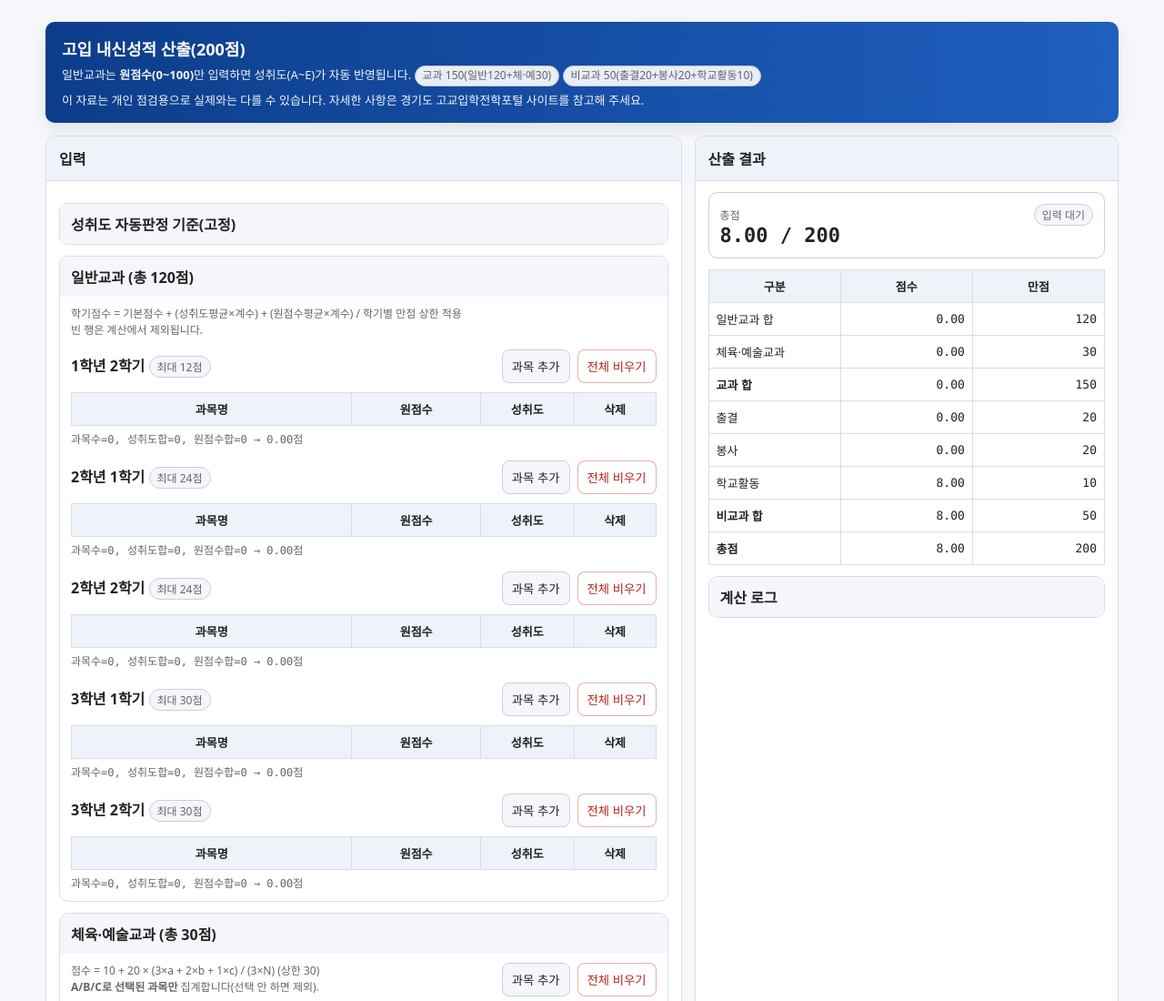
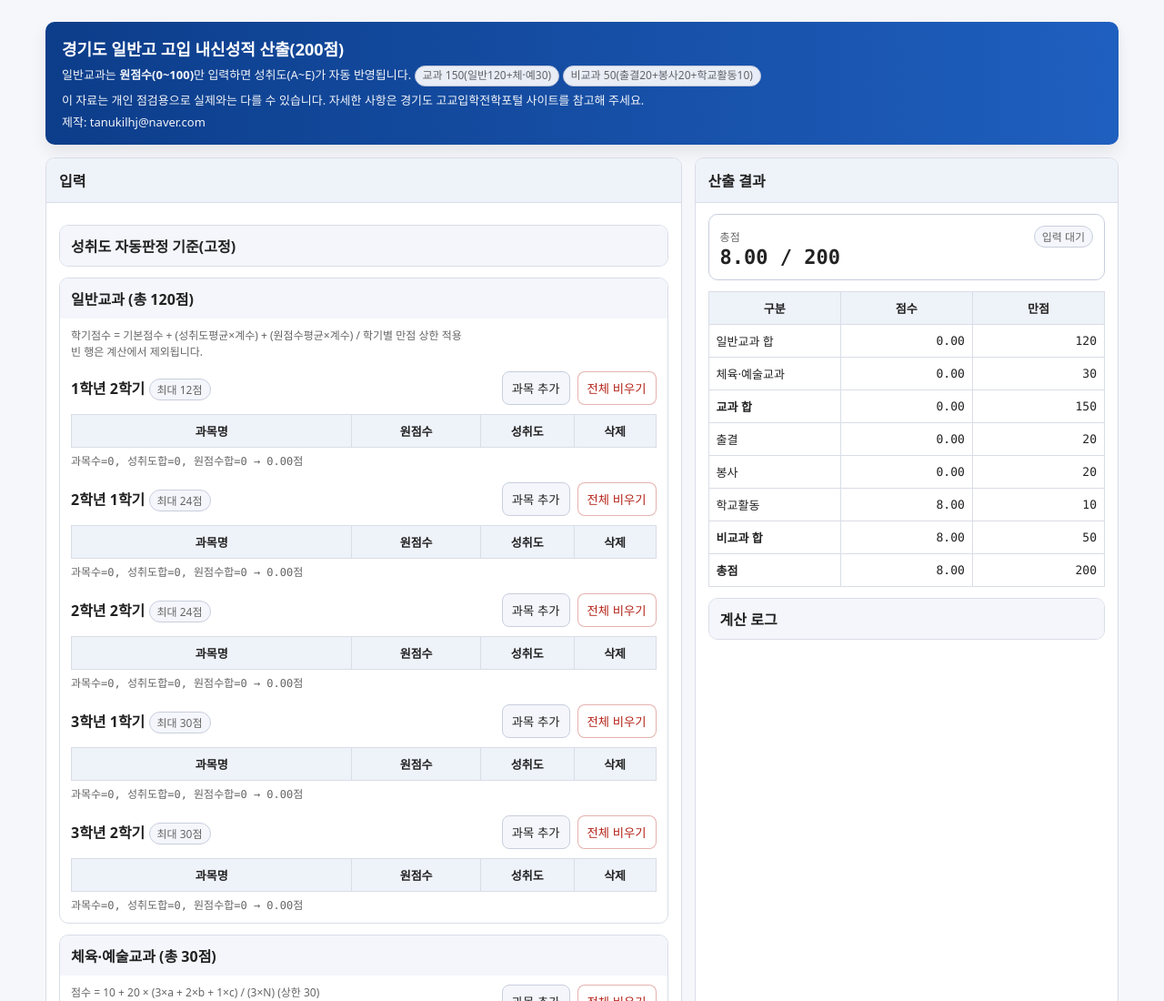
Before and after one commit to jjomilee/highenter, a plain HTML site: page index.html in a window 1280 px wide. Shown: the top 1100 px of the page at 91% size. Drawn offline with Linux system fonts and the light colour scheme.

Commit message:
Update title and header for clarity

```diff
--- a/index.html
+++ b/index.html
@@ -3,7 +3,7 @@
 <head>
   <meta charset="utf-8" />
   <meta name="viewport" content="width=device-width, initial-scale=1" />
-  <title>고입 내신성적 산출(200점)</title>
+  <title>경기도 일반고 고입 내신성적 산출(200점)</title>
   <style>
     :root{
       --bg:#f6f7fb; --card:#fff; --line:#d9dde7; --line2:#c8cedd;
@@ -107,7 +107,7 @@
 <body>
   <div class="wrap">
     <div class="titlebar">
-      <h1>고입 내신성적 산출(200점)</h1>
+      <h1>경기도 일반고 고입 내신성적 산출(200점)</h1>
       <p>
         일반교과는 <b>원점수(0~100)</b>만 입력하면 성취도(A~E)가 자동 반영됩니다.
         <span class="pill">교과 150(일반120+체·예30)</span>
@@ -115,6 +115,9 @@
       </p>
       <p>
         이 자료는 개인 점검용으로 실제와는 다를 수 있습니다. 자세한 사항은 경기도 고교입학전학포털 사이트를 참고해 주세요.
+      </p>
+      <p>
+        제작: tanukilhj@naver.com
       </p>
     </div>
 
```
